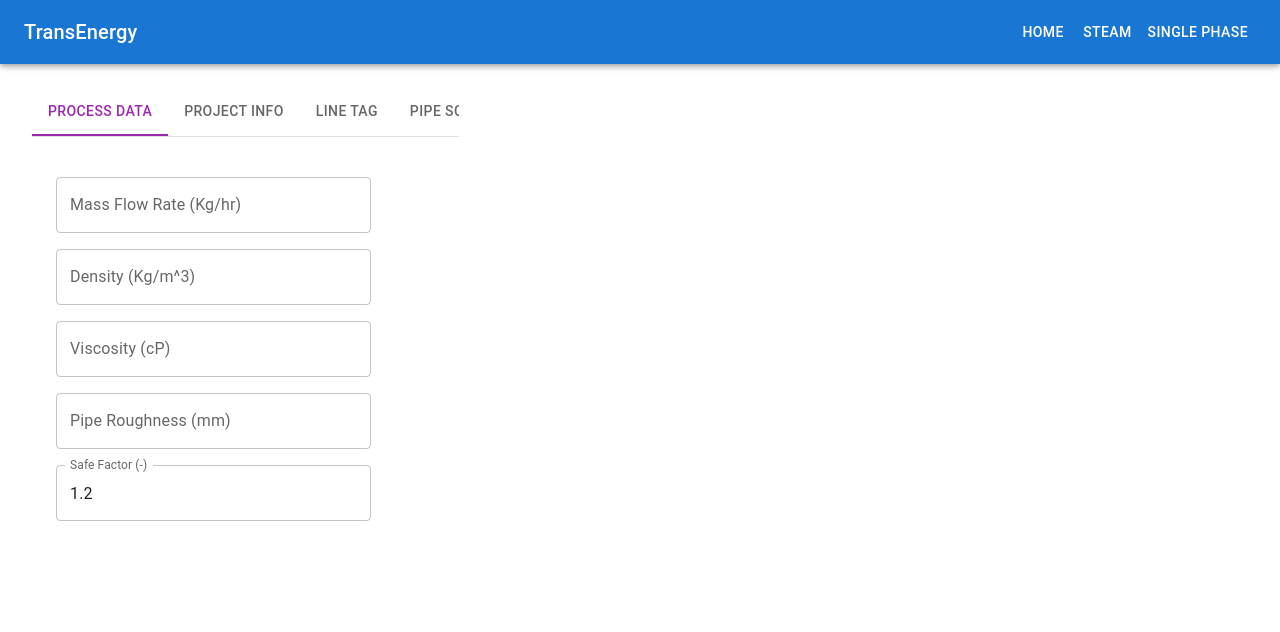
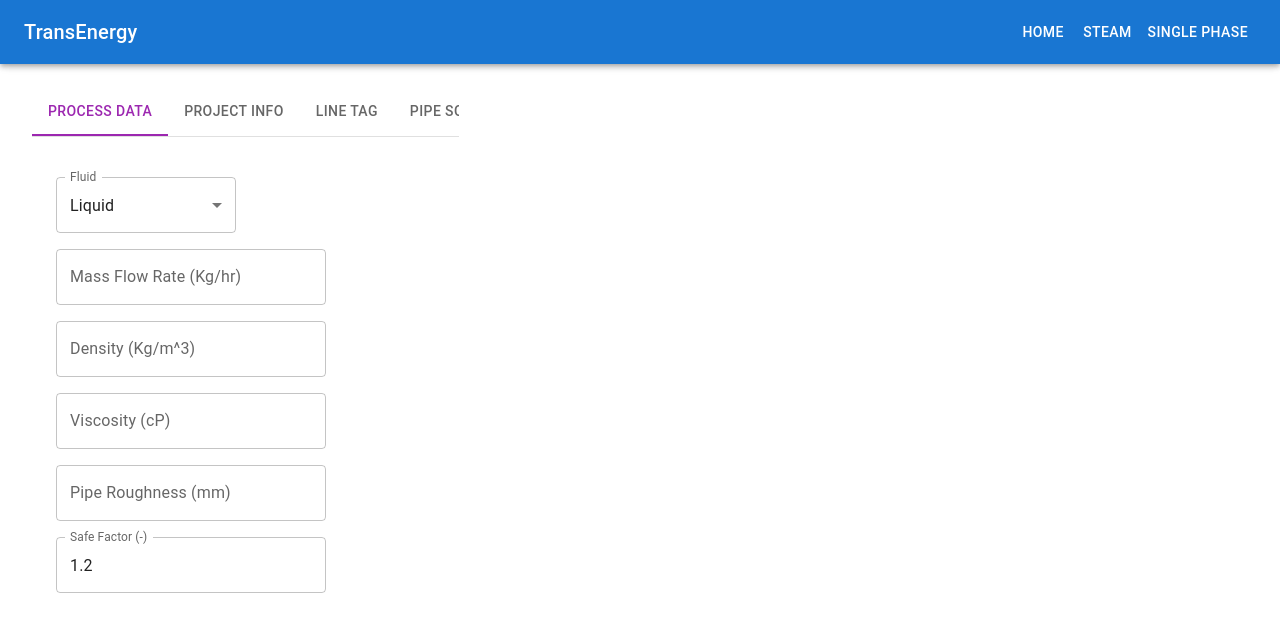
Before and after one commit to chiuwenyu/TransE-App, a React (Vite) app: page /singlephase in a window 1280 px wide. Shown: the top 632 px of the page. Built offline with nearby package versions, Linux system fonts and the light colour scheme.

Commit message:
add Fluid dropdown select control

```diff
--- a/src/Components/SinglePhase.tsx
+++ b/src/Components/SinglePhase.tsx
@@ -3,7 +3,14 @@ import Tabs from "@mui/material/Tabs";
 import Tab from "@mui/material/Tab";
 import Typography from "@mui/material/Typography";
 import Box from "@mui/material/Box";
-import { Grid, TextField } from "@mui/material";
+import {
+  FormControl,
+  Grid,
+  InputLabel,
+  MenuItem,
+  Select,
+  TextField,
+} from "@mui/material";
 
 interface TabPanelProps {
   children?: React.ReactNode;
@@ -40,6 +47,7 @@ function a11yProps(index: number) {
 
 export const SinglePhase = () => {
   // Process Data
+  const [fluid, setFluid] = useState(10);
   const [massFlowRate, setMassFlowRate] = useState("");
   const [density, setDensity] = useState("");
   const [viscosity, setViscosity] = useState("");
@@ -108,9 +116,28 @@ export const SinglePhase = () => {
               display="flex"
               flexDirection="column"
               sx={{
-                "& .MuiTextField-root": { mt: 2, width: "35ch" },
+                "& .MuiTextField-root": { mt: 2, width: "30ch" },
               }}
             >
+              <FormControl sx={{ mt: 2 }}>
+                <InputLabel id="state-label">Fluid</InputLabel>
+                <Select
+                  labelId="state-label"
+                  id="state-select"
+                  value={fluid}
+                  label="Fluid"
+                  onChange={(e) => {
+                    setFluid(e.target.value as number);
+                  }}
+                  sx={{ width: "20ch" }}
+                >
+                  <MenuItem value={10}>Liquid</MenuItem>
+                  <MenuItem value={20}>Gas</MenuItem>
+                  <MenuItem value={30}>Steam</MenuItem>
+                  <MenuItem value={40}>Water</MenuItem>
+                </Select>
+              </FormControl>
+
               <TextField
                 id="outlined-basic"
                 label="Mass Flow Rate (Kg/hr)"
```
